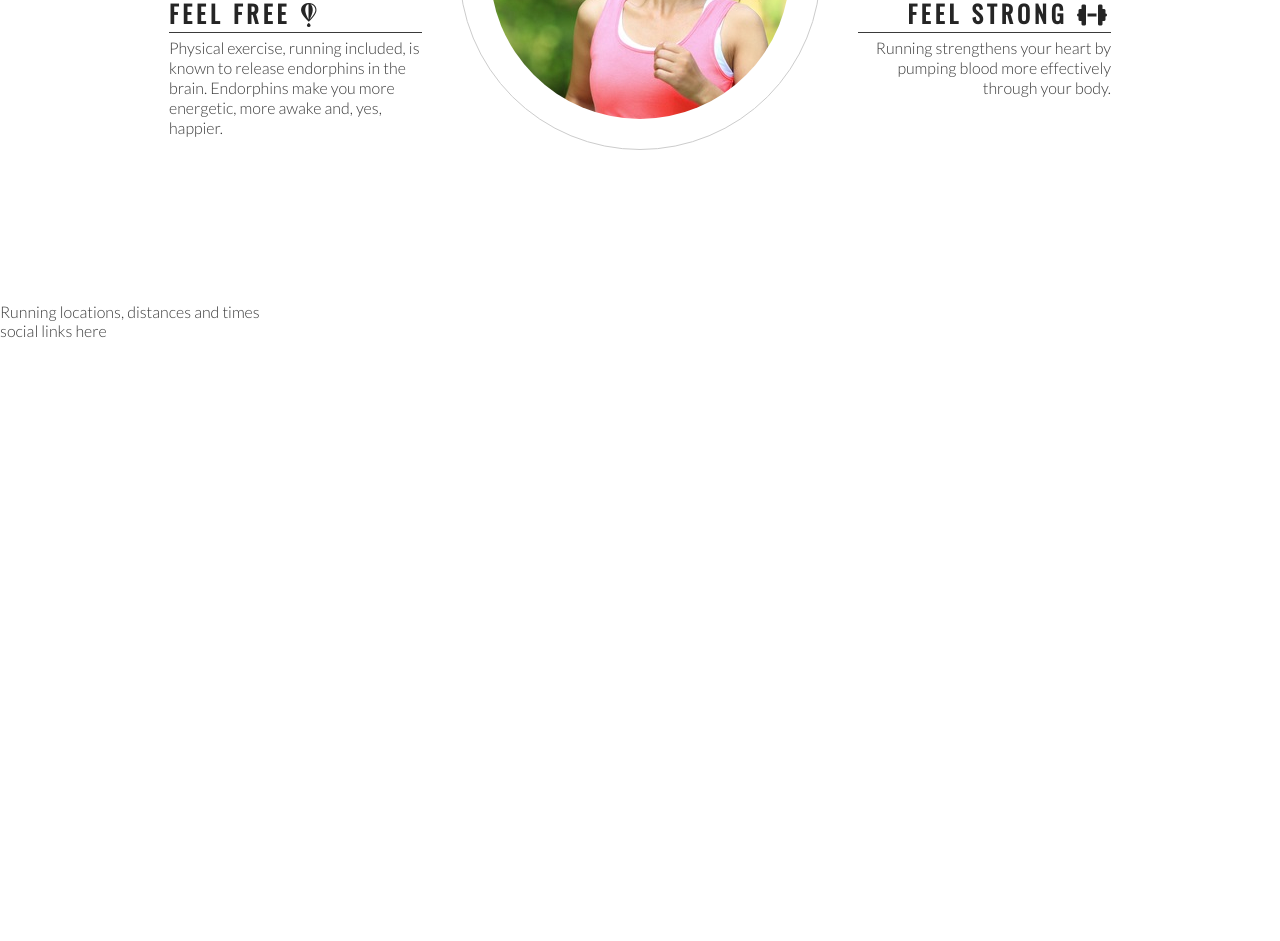
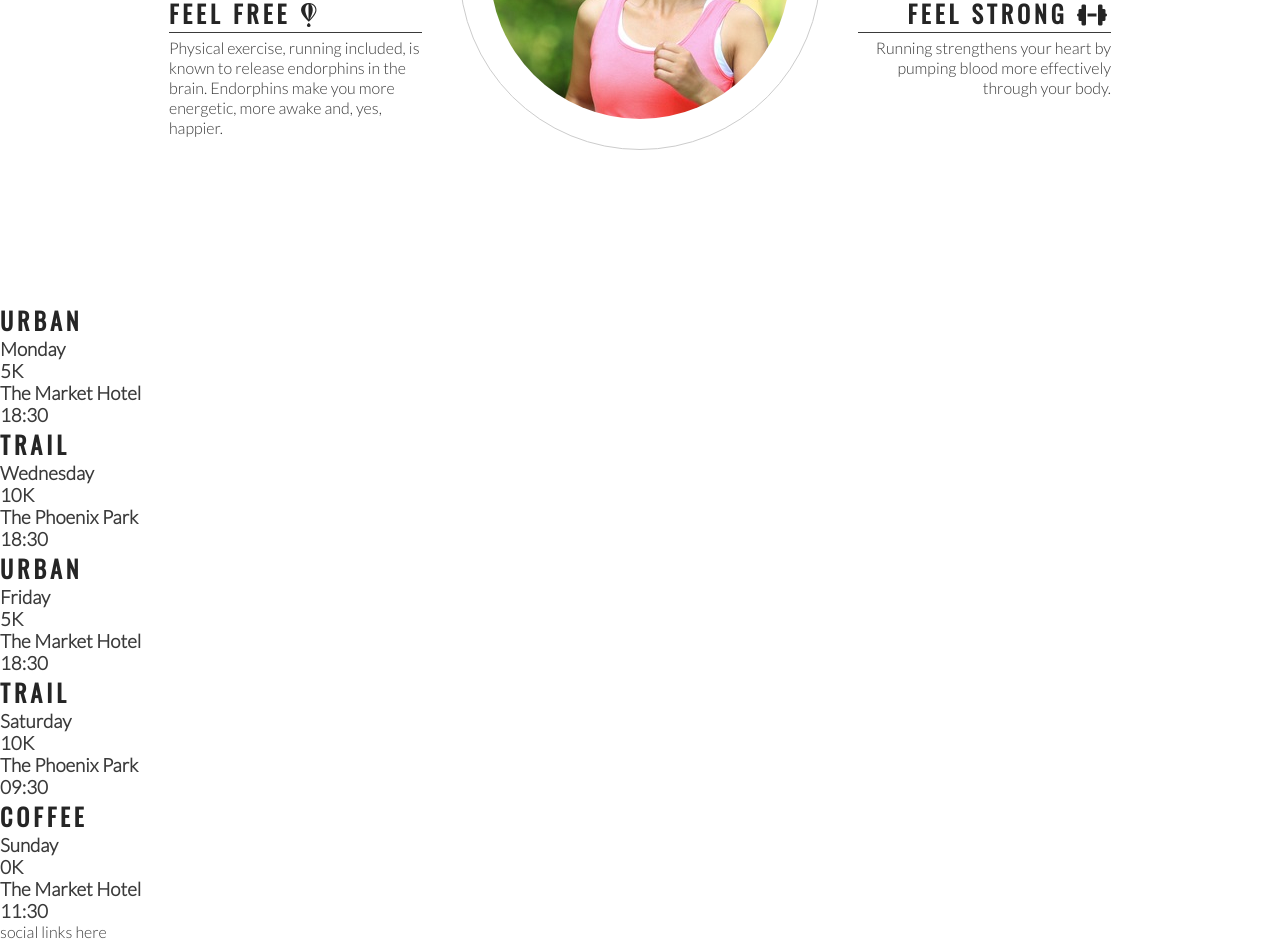
Before and after one commit to caflavio/love-running, a plain HTML site: page index.html in a window 1280 px wide. Shown: the part 993-1934 px from the top of the page. Before the commit the page ends 1333 px from the top, so only its background shows below. Drawn offline with nearby package versions, Linux system fonts and the light colour scheme.

Commit message:
Add meetup times main structure

```diff
--- a/index.html
+++ b/index.html
@@ -78,7 +78,41 @@
         </div>
     </section>
     <section>
-        Running locations, distances and times
+        <div>
+            <h2>Urban</h2>
+            <h3>Monday</h3>
+            <h3>5K</h3>
+            <h3>The Market Hotel</h3>
+            <h3>18:30</h3>
+        </div>
+        <div>
+            <h2>Trail</h2>
+            <h3>Wednesday</h3>
+            <h3>10K</h3>
+            <h3>The Phoenix Park</h3>
+            <h3>18:30</h3>
+        </div>
+        <div>
+            <h2>Urban</h2>
+            <h3>Friday</h3>
+            <h3>5K</h3>
+            <h3>The Market Hotel</h3>
+            <h3>18:30</h3>
+        </div>
+        <div>
+            <h2>Trail</h2>
+            <h3>Saturday</h3>
+            <h3>10K</h3>
+            <h3>The Phoenix Park</h3>
+            <h3>09:30</h3>
+        </div>
+        <div>
+            <h2>Coffee</h2>
+            <h3>Sunday</h3>
+            <h3>0K</h3>
+            <h3>The Market Hotel</h3>
+            <h3>11:30</h3>
+        </div>
     </section>
     <footer>
         social links here
```
